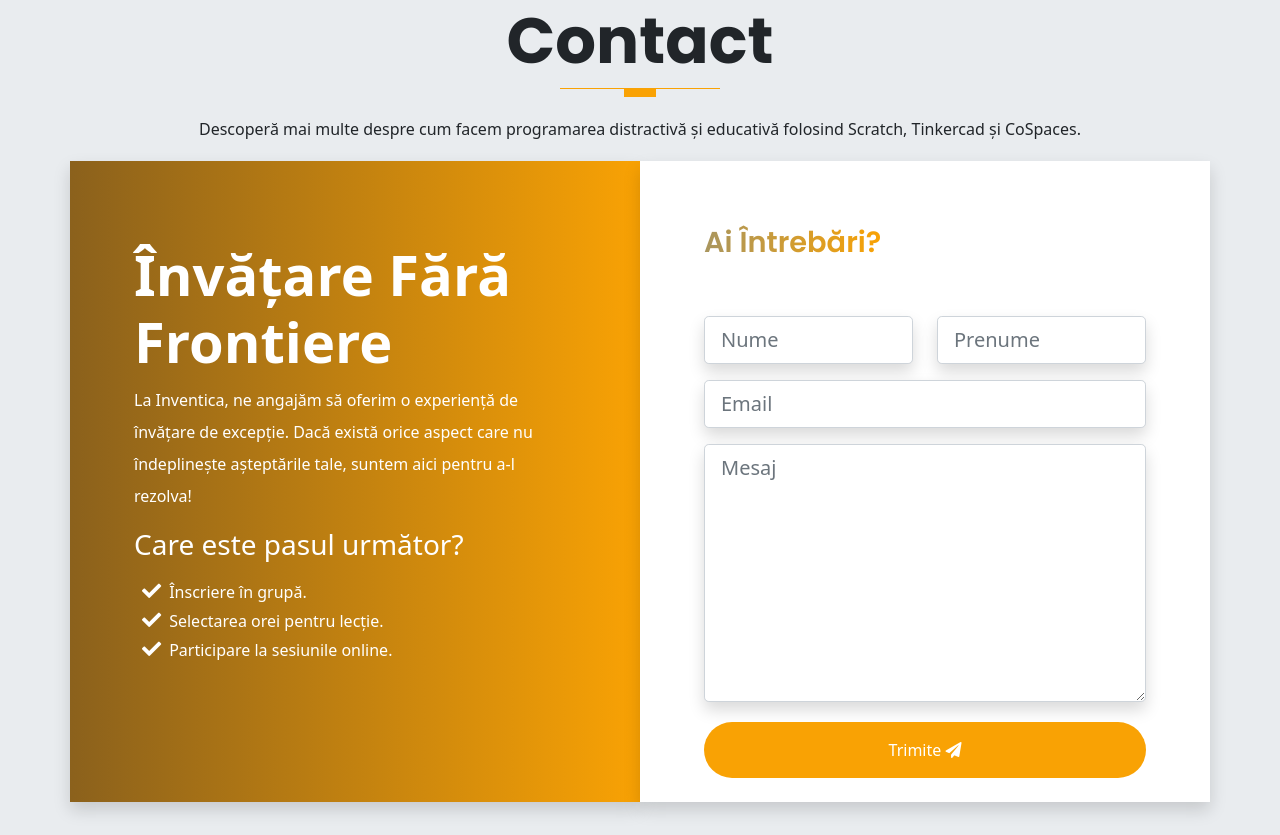
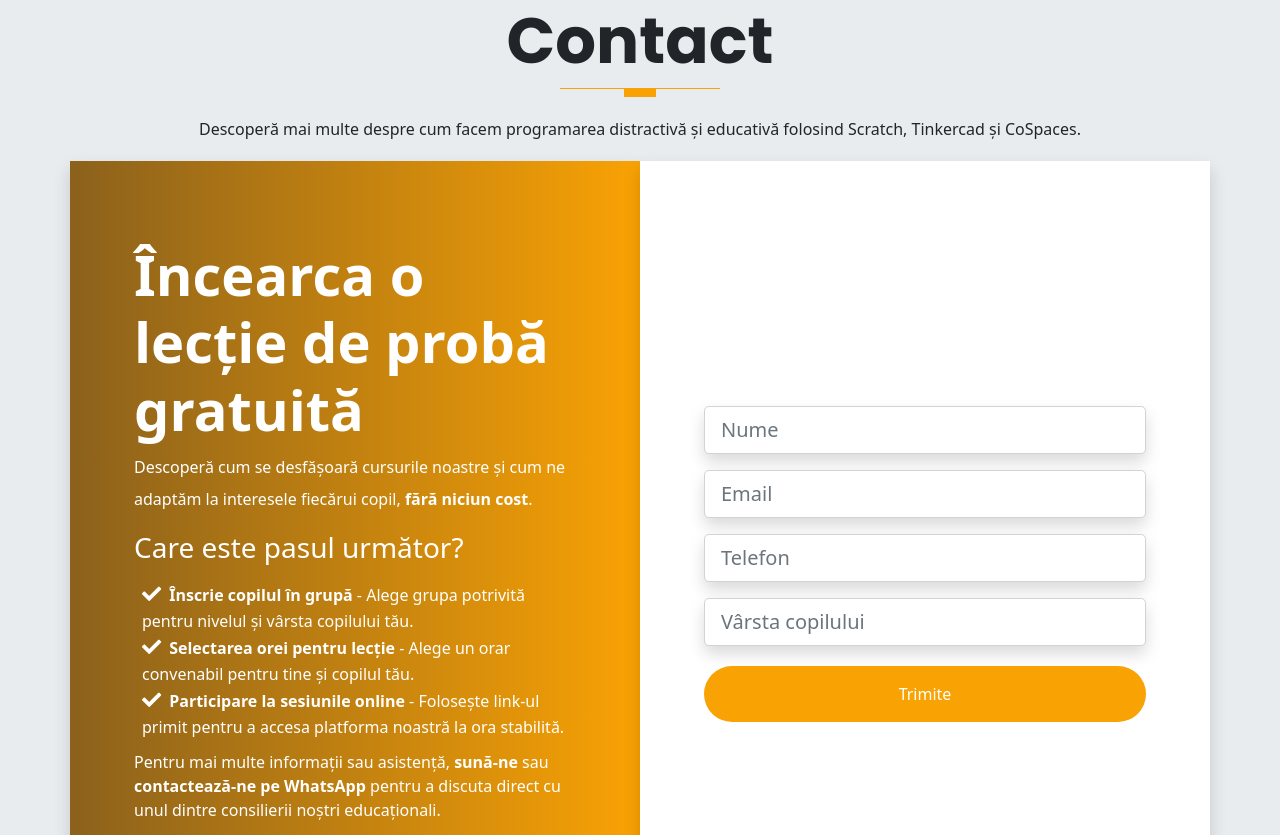
Before and after one commit to DanBalutel/inventica, a website: page index.html in a window 1280 px wide. Shown: the part 6905-7740 px from the top of the page. Drawn offline with nearby package versions, Linux system fonts and the light colour scheme; files that its build step writes are made by us from their sources.

Commit message:
contact form fixed

```diff
--- a/assets/css/custom.css
+++ b/assets/css/custom.css
@@ -156,3 +156,8 @@ a.rounded-pill.btn-rounded {
 .section-title {
     color: black;
 }
+
+section#contact .col-12.col-lg-6.bg-white.shadow.p-3 {
+    display: flex;
+    align-items: center;
+}
--- a/index.html
+++ b/index.html
@@ -709,32 +709,34 @@
             <div class="row text-white">
                 <div class="col-12 col-lg-6 gradient shadow p-3">
                     <div class="cta-info w-100">
-                        <h4 class="display-4 fw-bold">Învățare Fără Frontiere</h4>
+                        <h4 class="display-4 fw-bold">Încearca o lecție de probă gratuită</h4>
                         <p class="lh-lg">
-                            La Inventica, ne angajăm să oferim o experiență de învățare de excepție. Dacă există orice
-                            aspect care nu îndeplinește așteptările tale, suntem aici pentru a-l rezolva! </p>
+                            Descoperă cum se desfășoară cursurile noastre și cum ne adaptăm la interesele fiecărui
+                            copil, <strong>fără niciun cost</strong>.</p>
                         <h3 class="display-3--brief">Care este pasul următor?</h3>
                         <ul class="cta-info__list">
-                            <li>Înscriere în grupă.</li>
-                            <li>Selectarea orei pentru lecție.</li>
-                            <li>Participare la sesiunile online.</li>
+                            <li><strong>Înscrie copilul în grupă</strong> - Alege grupa potrivită pentru nivelul și
+                                vârsta copilului tău.
+                            </li>
+                            <li><strong>Selectarea orei pentru lecție</strong> - Alege un orar convenabil pentru tine și
+                                copilul tău.</li>
+                            <li><strong>Participare la sesiunile online</strong> - Folosește link-ul primit pentru a
+                                accesa platforma
+                                noastră la ora stabilită.</li>
                         </ul>
+                        <p>Pentru mai multe informații sau asistență, <strong>sună-ne</strong> sau <strong>contactează-ne pe WhatsApp</strong> pentru a
+                            discuta direct cu unul dintre consilierii noștri educaționali.</p>
                     </div>
                 </div>
                 <div class="col-12 col-lg-6 bg-white shadow p-3">
                     <div class="form w-100 pb-2">
-                        <h4 class="display-3--title mb-5">Ai întrebări?</h4>
                         <i>
                             <h4 id="contactResponse" class="section-title"></h4>
                         </i>
 
                         <form id="contactForm" class="row">
-                            <div class="col-lg-6 col-md mb-3">
+                            <div class="col-lg-12 mb-3">
                                 <input type="text" placeholder="Nume" id="nume"
-                                    class="shadow form-control form-control-lg">
-                            </div>
-                            <div class="col-lg-6 col-md mb-3">
-                                <input type="text" placeholder="Prenume" id="prenume"
                                     class="shadow form-control form-control-lg">
                             </div>
                             <div class="col-lg-12 mb-3">
@@ -742,13 +744,16 @@
                                     class="shadow form-control form-control-lg">
                             </div>
                             <div class="col-lg-12 mb-3">
-                                <textarea name="message" placeholder="Mesaj" id="mesaj" rows="8"
-                                    class="shadow form-control form-control-lg"></textarea>
+                                <input type="text" placeholder="Telefon" id="telefon"
+                                    class="shadow form-control form-control-lg">
+                            </div>
+                            <div class="col-lg-12 mb-3">
+                                <input type="text" placeholder="Vârsta copilului" id="varsta"
+                                    class="shadow form-control form-control-lg">
                             </div>
                             <div class="text-center d-grid mt-1">
                                 <button type="submit" value="send" class="btn btn-primary rounded-pill pt-3 pb-3">
                                     Trimite
-                                    <i class="fas fa-paper-plane"></i>
                                 </button>
                             </div>
                         </form>
@@ -766,18 +771,18 @@
 
             // Colectează datele de intrare
             const nume = document.getElementById("nume").value;
-            const prenume = document.getElementById("prenume").value;
             const email = document.getElementById("email").value;
-            const mesaj = document.getElementById("mesaj").value;
+            const telefon = document.getElementById("telefon").value;
+            const varsta = document.getElementById("varsta").value;
 
             // Trimiterea datelor către Google Apps Script
             fetch("https://kinetoechilibru.ro/proxy.php?url=https://script.google.com/macros/s/AKfycbxOnY2GhepxivnFmeAG6lQmrq__8TG2a26vVAKa7OiRSLMta2I3qcAAZ0d6RHeb_wmS/exec", {
                     method: "POST",
                     body: JSON.stringify({
                         nume: nume,
-                        prenume: prenume,
                         email: email,
-                        mesaj: mesaj
+                        telefon: telefon,
+                        varsta: varsta
                     }),
                     headers: {
                         "Content-Type": "application/json"
@@ -787,18 +792,18 @@
                 .then(data => {
                     alert(data.message || "You have successfully subscribed!");
                     document.getElementById("nume").value = "";
-                    document.getElementById("prenume").value = "";
                     document.getElementById("email").value = "";
-                    document.getElementById("mesaj").value = "";
+                    document.getElementById("telefon").value = "";
+                    document.getElementById("varsta").value = "";
                     document.getElementById("contactResponse").innerHTML = "Mesaj trimis cu succes!";
                     document.getElementById("loaderContainer").classList.toggle("show");
                 })
                 .catch(error => {
                     console.error("Error:", error);
                     document.getElementById("nume").value = "";
-                    document.getElementById("prenume").value = "";
                     document.getElementById("email").value = "";
-                    document.getElementById("mesaj").value = "";
+                    document.getElementById("telefon").value = "";
+                    document.getElementById("varsta").value = "";
                     document.getElementById("contactResponse").innerHTML = "Mesaj trimis cu succes!";
                     document.getElementById("loaderContainer").classList.toggle("show");
                 });
@@ -844,7 +849,7 @@
                         </svg>
                     </div>
                     <div class="contact-box__info">
-                        <a href="#" class="contact-box__info--title">contact@inventica.school</a>
+                        <a href="mailto:contact@inventica.school" class="contact-box__info--title">contact@inventica.school</a>
                     </div>
                 </div>
                 <!-- CONTENT FOR THE MOBILE NUMBER  -->
```
